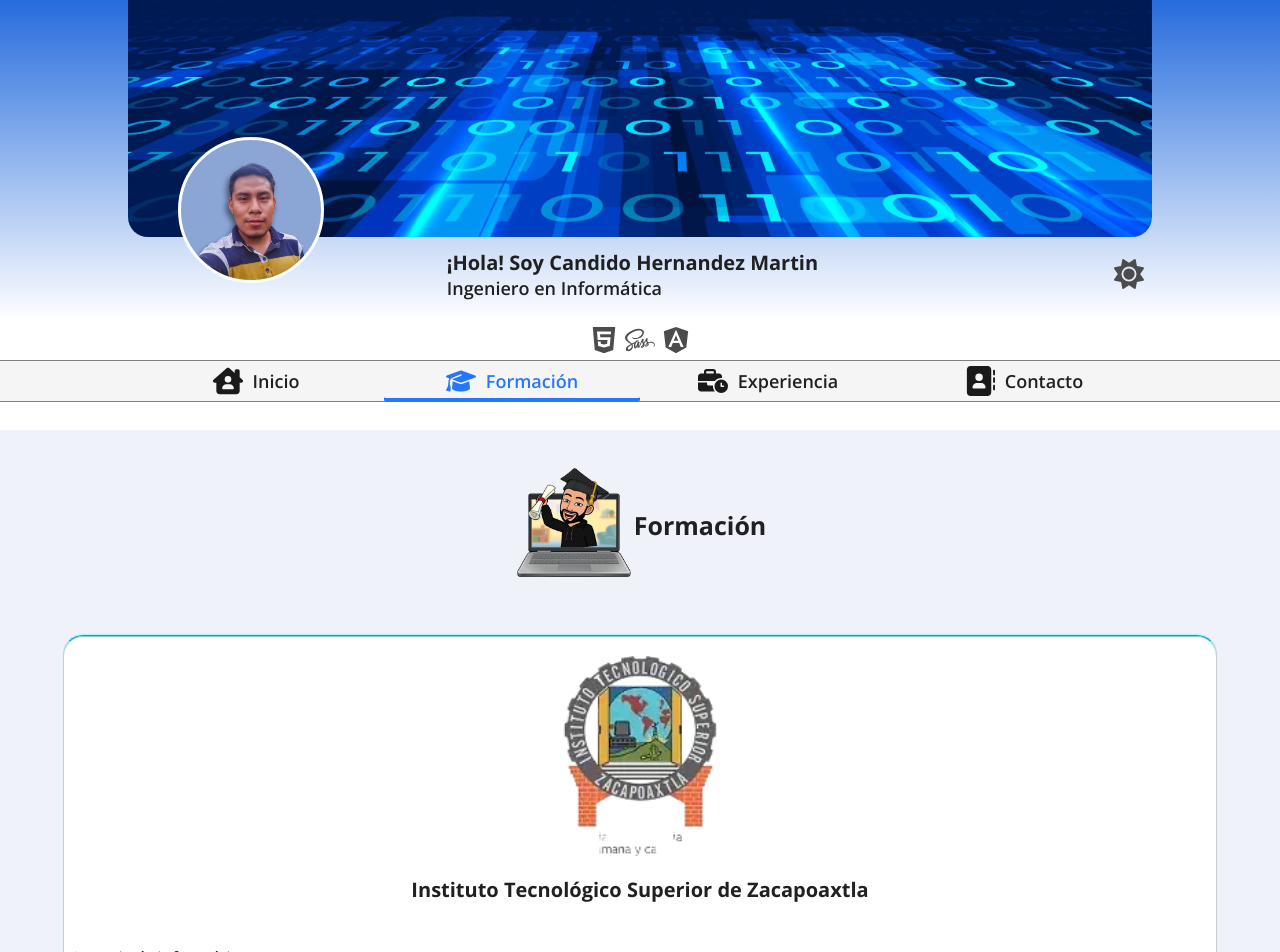
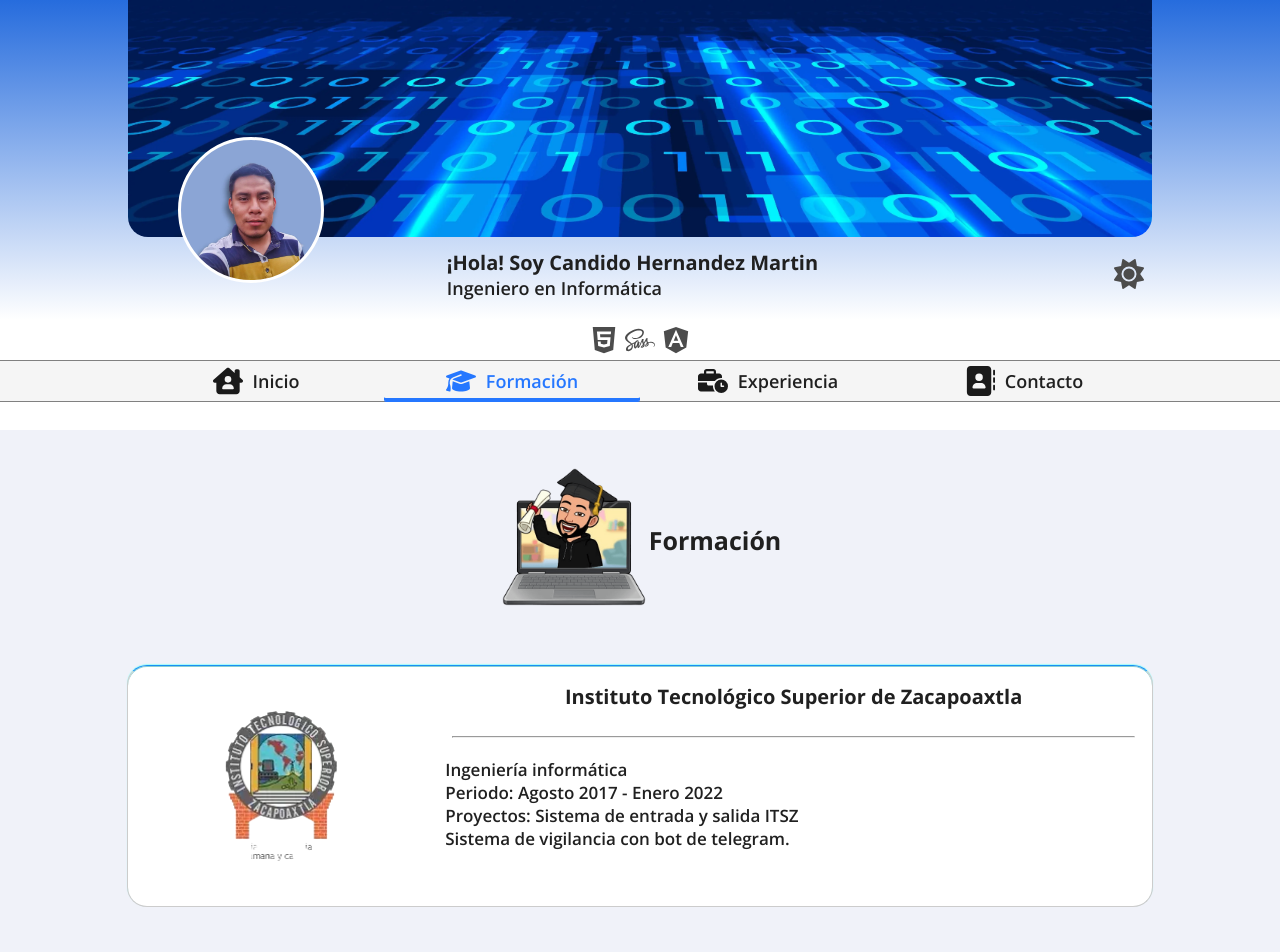
Before and after one commit to Candido-HM/portfolio-candido, an Angular app: page /formacion in a window 1280 px wide. Shown: the top 952 px of the page. Built offline with nearby package versions, Linux system fonts and the light colour scheme.

Commit message:
modificaciones itsz

```diff
--- a/src/app/components/main/formation/formation.component.html
+++ b/src/app/components/main/formation/formation.component.html
@@ -9,14 +9,17 @@
         <figure class="logo-itsz">
             <img src="../../../../assets/img/img-itsz.webp" alt="itsz">
         </figure>
+        <section class="itsz-about">
             <section class="title-itsz">
                 <h3>Instituto Tecnológico Superior de Zacapoaxtla</h3>
             </section>
+            <hr>
             <section class="description-itsz">
                 <p>
                     Ingeniería informática <br> Periodo: Agosto 2017 - Enero 2022 <br>
-                Proyectos:Sistema de entrada y salida ITSZ <br> Sistema de vigilancia con bot de telegram.
+                    Proyectos: Sistema de entrada y salida ITSZ <br> Sistema de vigilancia con bot de telegram.
                 </p>
+            </section>
         </section>
     </section>
 </article>
--- a/src/assets/styles/_base.sass
+++ b/src/assets/styles/_base.sass
@@ -192,7 +192,7 @@ main
                 height: 270px
         .text-presentation
             width: 90%
-            height: 150px
+            height: 180px
             @include centrar()
             border-radius: 0px 0px 20px 20px
             p
@@ -271,7 +271,7 @@ main
         margin-bottom: 50px
         .itsz-container
             width: 90%
-            height: 450px
+            height: 500px
             @include style-borde()
             border-end-start-radius: 20px
             border-end-end-radius: 20px
@@ -282,21 +282,26 @@ main
                 img
                     width: 187px
                     height: 200px
-            .title-itsz
-                width: 100%
-                height: 60px
-                h3
-                    @include title-section()
-                    padding-left: 10px
-                    padding-right: 10px
-                    font-size: 20px
-            .description-itsz
-                width: 100%
-                height: 150px
-                p
-                    font-family: "OpenSans-R", Arial, sans-serif
-                    font-size: 17px
-                    padding: 10px
+            .itsz-about
+                @include centrar-col()
+                .title-itsz
+                    width: 100%
+                    height: 60px
+                    h3
+                        @include title-section()
+                        padding-left: 10px
+                        padding-right: 10px
+                        font-size: 20px
+                hr
+                    margin: 10px
+                    width: 95%
+                .description-itsz
+                    width: 100%
+                    @include centrar()
+                    p
+                        font-family: "OpenSans-SB", Arial, sans-serif
+                        font-size: 17px
+                        padding: 10px
     .udemy-formation
         @include centrar-col()
         width: auto
@@ -329,7 +334,7 @@ main
                 hr
                     margin: 10px
                 p
-                    font-family: "OpenSans-R", Arial, sans-serif
+                    font-family: "OpenSans-SB", Arial, sans-serif
                     font-size: 17px
                     padding: 10px
 
--- a/src/assets/styles/_responsive.sass
+++ b/src/assets/styles/_responsive.sass
@@ -50,7 +50,6 @@
                     span
                         color: #2577FF !important
     main
-        // background: red !important
         /********************************** Componente Home ************************************/
         .presentation
             flex-direction: row
@@ -79,6 +78,30 @@
                     grid-area: css
                 .sass
                     grid-area: sass
+        /********************************** Componente Formation ************************************/
+        // background: red !important
+        .title-formation
+            figure
+                width: 150px
+                height: 150px
+        .itsz-formation
+            .itsz-container
+                height: auto
+                display: flex
+                .logo-itsz
+                    width: 30%
+                    img
+                        width: 137px
+                        height: 150px
+                .itsz-about
+                    width: 70%
+                    .title-itsz
+                        display: flex
+                        justify-content: center
+                        align-items: center
+                    .description-itsz
+                        display: block
+
 
 //Falta definir mas estilos para las siguientes secciones
 
@@ -105,7 +128,6 @@
             ul
                 width: 80%
     main
-        // background: green !important
         /********************************** Componente Home ************************************/
         .presentation
             .avatar-container
@@ -120,6 +142,11 @@
                     padding: 20px
         .skills-article
             .skills-container
+                width: 80%
+        /********************************** Componente Formation ************************************/
+        // background: green !important
+        .itsz-formation
+            .itsz-container
                 width: 80%
 
 //Falta definir mas estilos para las siguientes secciones
```
Lines whose indentation alone changed are shown as unchanged.
